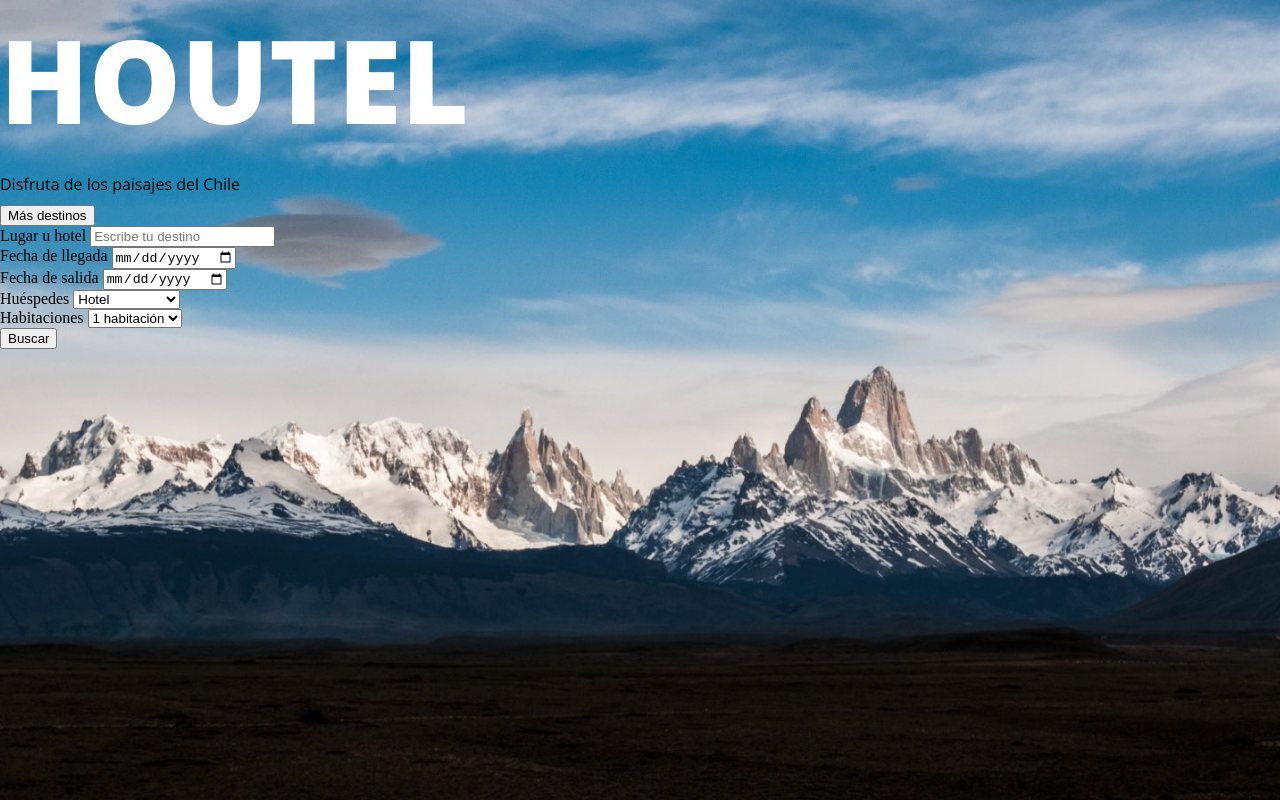
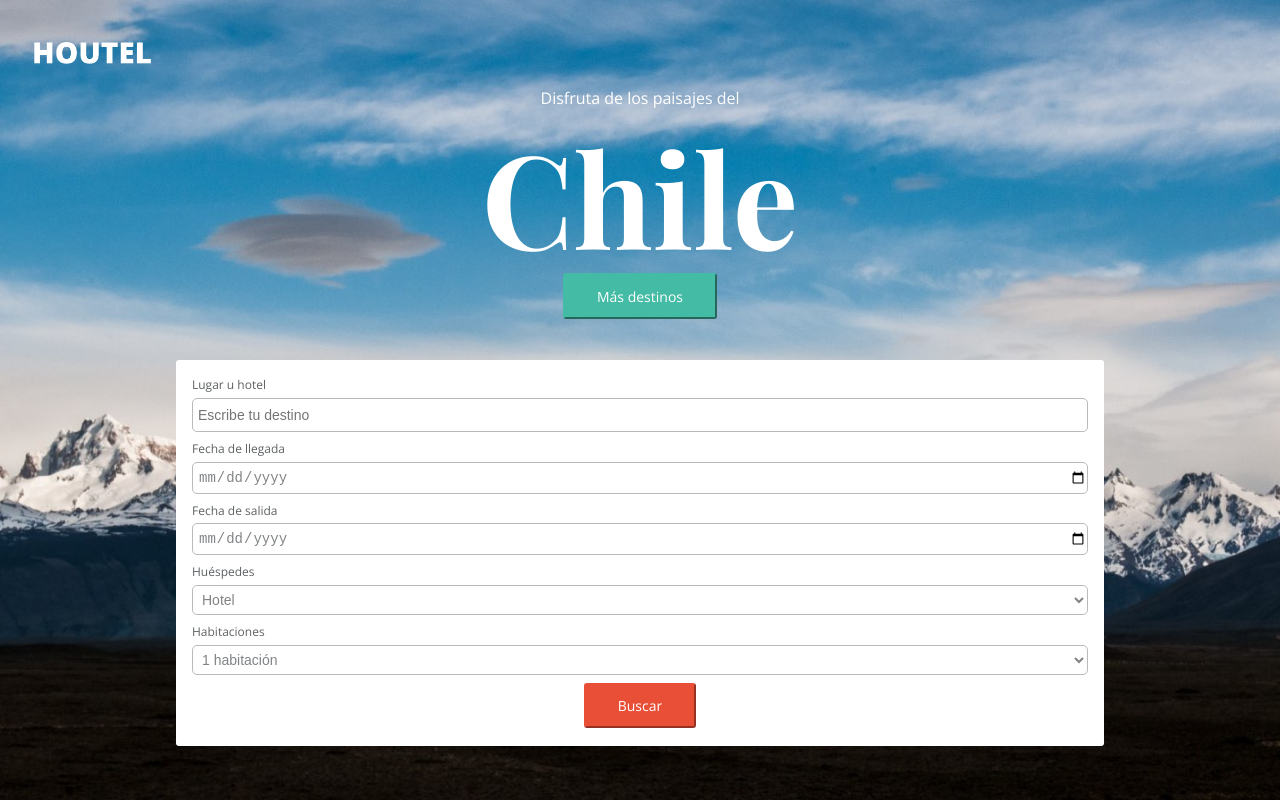
Before and after one commit to AlmendraTamayo/Houtel, a plain HTML site: page index.html in a window 1280 px wide. Drawn offline with nearby package versions, Linux system fonts and the light colour scheme.

Commit message:
Estilos a botones, inputs

```diff
--- a/assets/sass/components/_buttons.scss
+++ b/assets/sass/components/_buttons.scss
@@ -0,0 +1,29 @@
+/* Buttons */
+.button {
+    padding: .7rem 2rem;
+    border-radius: 3px;
+    font-family: $open-sans;
+    font-size: $small;
+    color: $white;
+}
+
+.button_default {
+    background-color: $carmine-pink;
+    border-color: $carmine-pink;
+
+    &:hover {
+        background-color: $salmon;
+        border-color: $salmon;
+        color: $black-olive;
+    }
+}
+
+.button_positive{
+    background-color: $verdigris;
+    border-color: $verdigris;
+
+    &:hover{
+        background-color: $medium-aquamarine;
+        border-color: $medium-aquamarine;
+    }
+}
--- a/assets/sass/components/_inputs.scss
+++ b/assets/sass/components/_inputs.scss
@@ -0,0 +1,28 @@
+/* Inputs */
+.form__label {
+    margin-top: .5rem;
+    padding-bottom: .3rem;
+    font-family: $open-sans;
+    font-size: $x-small;
+    color: $granite-gray;
+}
+
+.form__input-text,
+.form__input-date,
+.form__select {
+    height: 30px;
+    padding-left: 5px;
+    font-size: $small;
+    color: $old-silver;
+}
+
+.form__input-text,
+.form__input-date,
+.form__select{
+    border-radius: 5px;
+    border: 1px solid $gray;
+}
+
+.form__select {
+    background-color: $white;
+}
--- a/assets/sass/layout/_forms.scss
+++ b/assets/sass/layout/_forms.scss
@@ -0,0 +1,25 @@
+/* Form layout*/
+.form{
+    position: absolute;
+    left: 50%;
+    top: 45vh;;
+    transform: translateX(-50%);
+    height: 370px;
+    width: 70vw;
+    margin-left:0;
+    padding: .5rem 1rem;
+    border-radius: 3px;
+    background-color: $white;
+
+    &__container{
+        display: flex;
+        flex-direction: column;
+    }
+
+
+}
+
+.form__button{
+    margin-top: .5rem;
+    text-align: center;
+}
--- a/assets/sass/layout/_header.scss
+++ b/assets/sass/layout/_header.scss
@@ -0,0 +1,11 @@
+/* Header Layout */
+
+.header{
+    padding-top: 2rem;
+    padding-left:2rem;
+
+}
+
+.logo{
+    width:120px;
+}
--- a/assets/sass/layout/_main-section.scss
+++ b/assets/sass/layout/_main-section.scss
@@ -0,0 +1,31 @@
+/* Main layout*/
+
+.main{
+    position: absolute;
+    left: 50%;
+    top: 9.5vh;
+    transform: translateX(-50%);
+}
+
+.main__container{
+    width: 200px;
+    display: flex;
+    flex-direction: column;
+    align-items: center;
+}
+
+.main__title{
+    color: $white;
+    text-align: center;
+    &-emphasis{
+        font-family: $playfair;
+        font-weight: $bold;
+    }
+
+}
+.main__title-emphasis--size--xxl{
+        font-size: $xxxx-large;
+}
+.main__button{
+    margin: -20px;;
+}
--- a/index.html
+++ b/index.html
@@ -66,7 +66,10 @@
                     <option value="4">+ de 4</option>
                 </select>
             </div>
-            <button type="submit" class="button button_default">Buscar</button>
+            <div class="form__button">
+                <button type="submit" class="button button_default">Buscar</button>
+            </div>
+
     </form>
 </body>
 
```
Also changed, not shown: assets/css/main.css, 1 other file.
